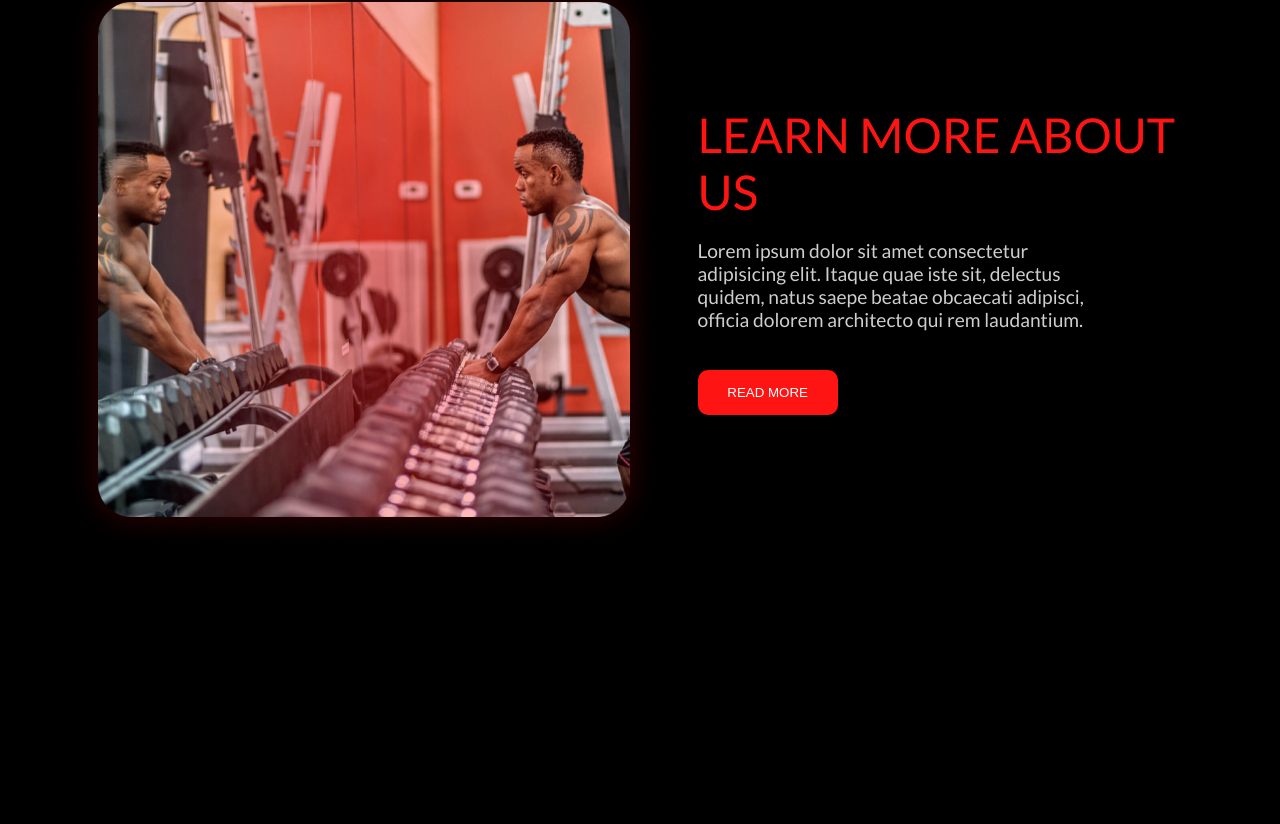
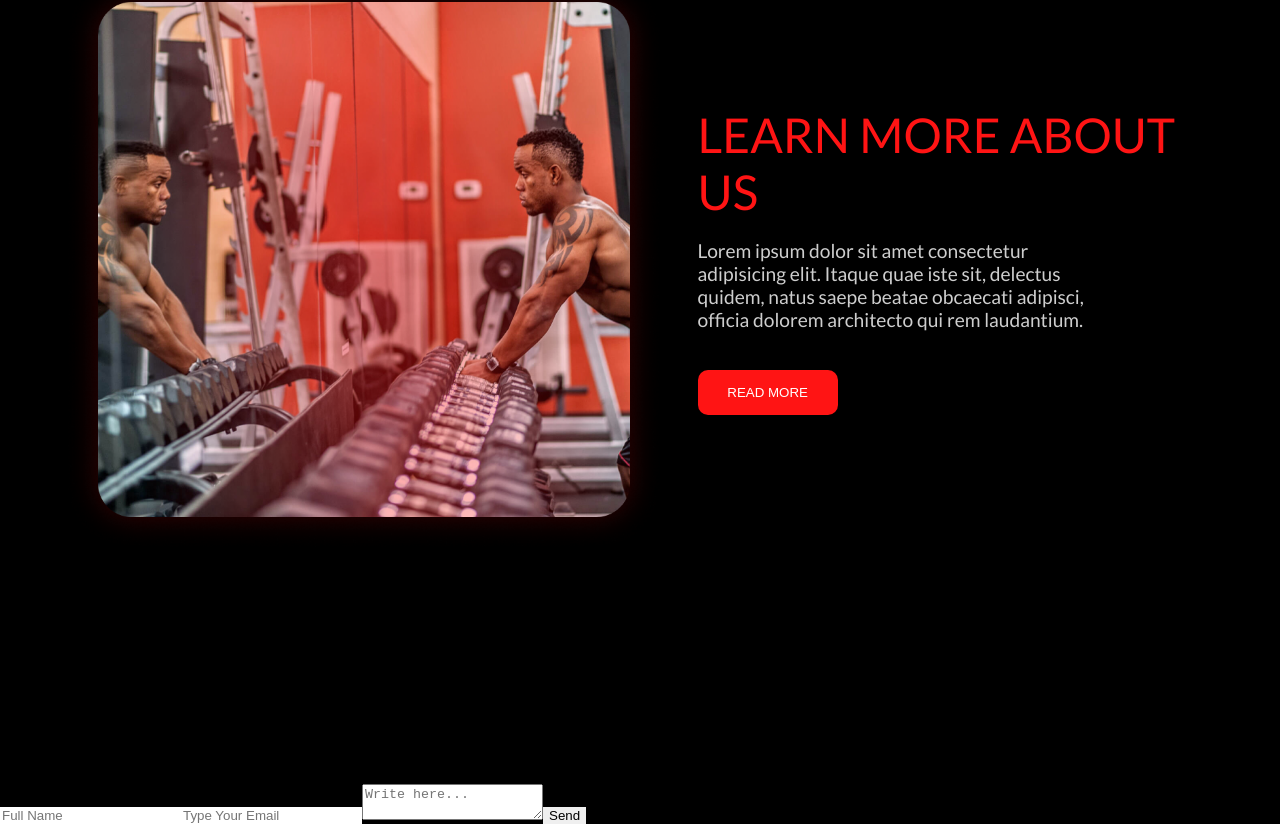
Before and after one commit to ecpieritz/gay-spa, a React (Create React App) app: page / in a window 1280 px wide. Shown: the part 2111-2935 px from the top of the page. Before the commit the page ends 2827 px from the top, so only its background shows below. Built offline with nearby package versions, Linux system fonts and the light colour scheme.

Commit message:
Added Contact section

```diff
--- a/src/App.js
+++ b/src/App.js
@@ -4,6 +4,7 @@ import Header from './Components/Header';
 import Feature from './Components/Feature';
 import Presentation from './Components/Presentation';
 import About from './Components/About';
+import Contact from './Components/Contact';
 
 function App() {
   return (
@@ -13,6 +14,7 @@ function App() {
       <Feature />
       <Presentation />
       <About />
+      <Contact />
     </div>
   );
 }
--- /dev/null
+++ b/src/Components/Contact.jsx
@@ -0,0 +1,17 @@
+import React from 'react';
+
+function Contact() {
+  return (
+    <section id='contact'>
+        <h1>CONTACT US</h1>
+        <form>
+            <input type="text" placeholder='Full Name' required />
+            <input type="email" placeholder='Type Your Email' required />
+            <textarea placeholder='Write here...' name='message'></textarea>
+            <input type="submit" value='Send' />
+        </form>
+    </section>
+  );
+}
+
+export default Contact;
```
